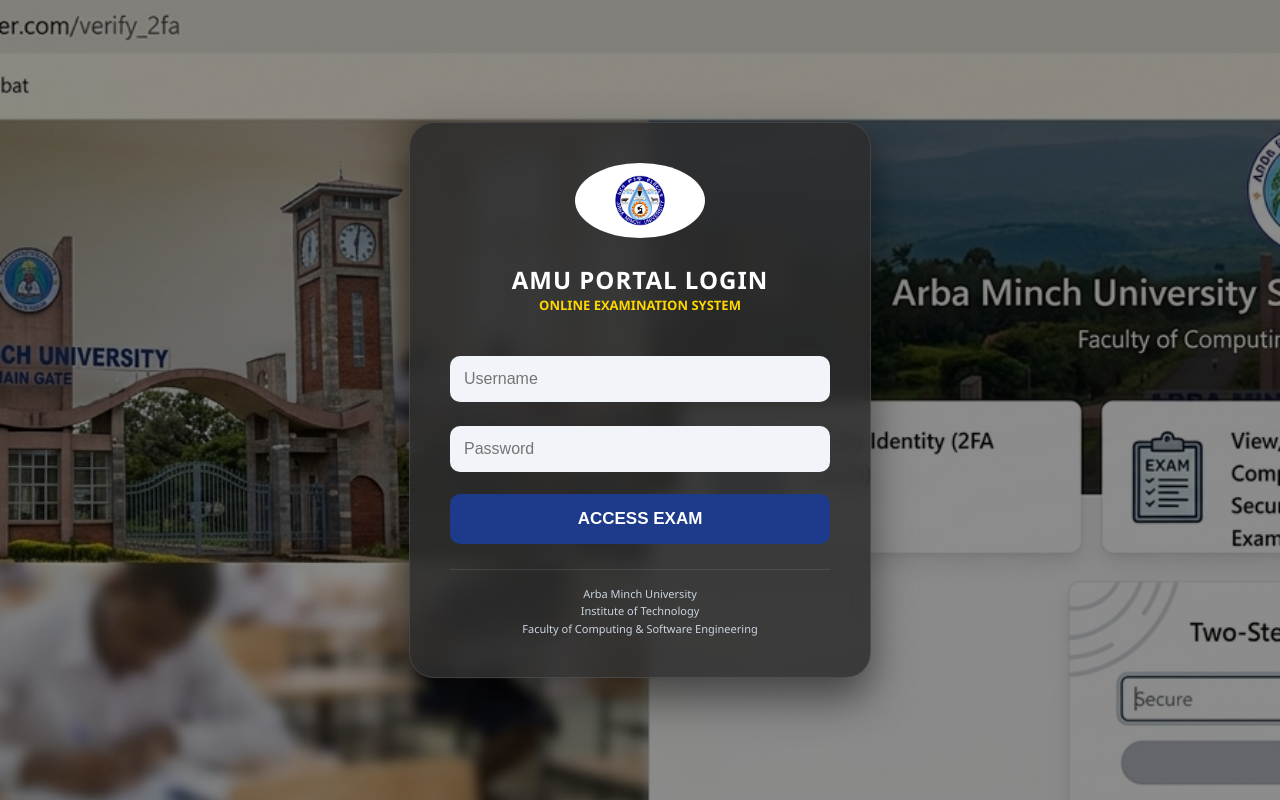
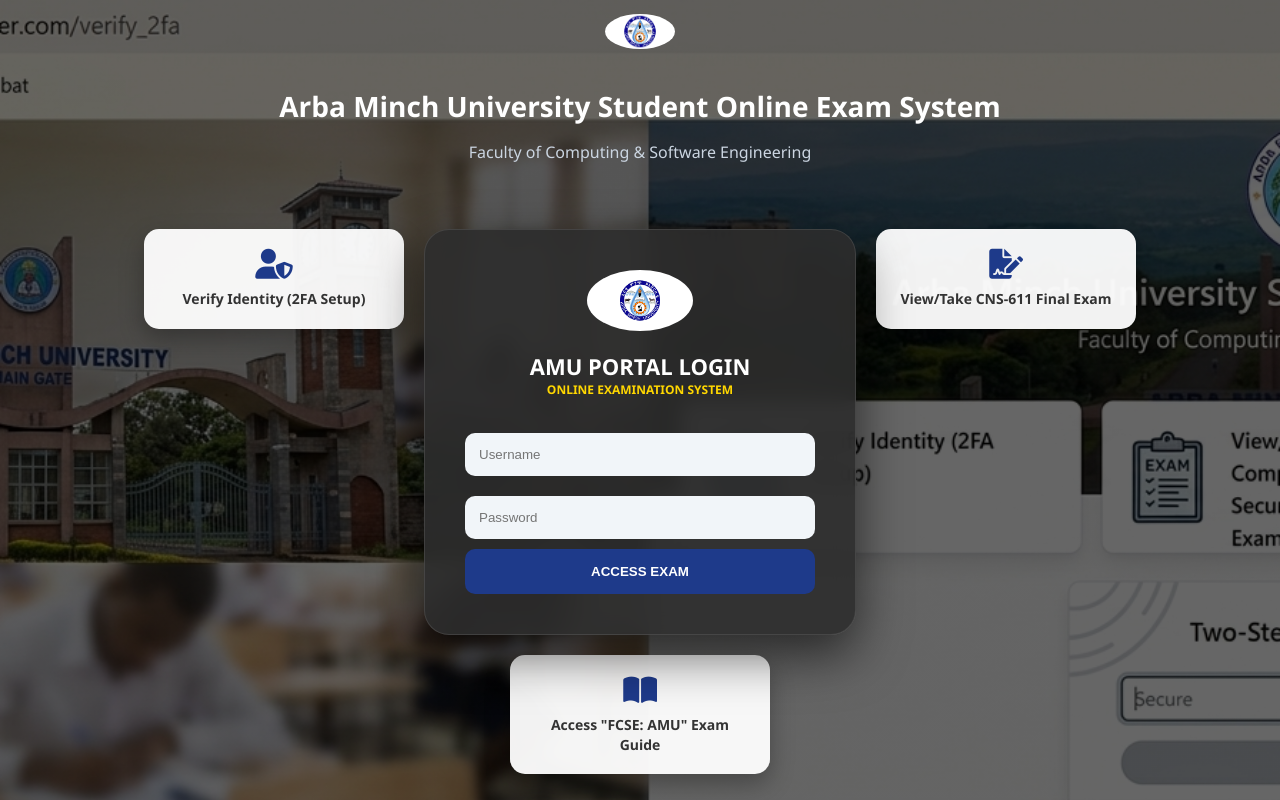
Before and after one commit to mesfinchalnew-creator/online-exam-system, a Flask app: page / in a window 1280 px wide. Run offline with Flask 3, Linux system fonts and the light colour scheme.

Commit message:
Update login.html

```diff
--- a/templates/login.html
+++ b/templates/login.html
@@ -2,54 +2,81 @@
 <html lang="en">
 <head>
     <meta charset="UTF-8">
+    <meta name="viewport" content="width=device-width, initial-scale=1.0">
     <title>AMU Student Online Exam System</title>
     <style>
         body {
             margin: 0;
             padding: 0;
-            font-family: 'Segoe UI', Tahoma, Geneva, Verdana, sans-serif;
-            /* የመረጥከው ዳራ እዚህ ይገባል */
-            background: linear-gradient(rgba(0, 0, 0, 0.45), rgba(0, 0, 0, 0.45)),
+            font-family: 'Segoe UI', sans-serif;
+            background: linear-gradient(rgba(0, 0, 0, 0.6), rgba(0, 0, 0, 0.6)),
                         url("{{ url_for('static', filename='background_new.jpg') }}") no-repeat center center fixed;
             background-size: cover;
             display: flex;
+            flex-direction: column;
+            align-items: center;
             justify-content: center;
-            align-items: center;
-            height: 100vh;
-            background-color: #2c3e50;
+            min-height: 100vh;
+            color: white;
         }
 
+        .header-section {
+            text-align: center;
+            margin-bottom: 30px;
+        }
+
+        .header-section h1 { font-size: 28px; margin: 10px 0; font-weight: 700; }
+        .header-section p { font-size: 16px; color: #cbd5e1; }
+
+        .main-container {
+            display: flex;
+            gap: 20px;
+            align-items: flex-start;
+            flex-wrap: wrap;
+            justify-content: center;
+            padding: 20px;
+        }
+
+        /* የመረጃ ካርዶች (Info Cards) */
+        .info-card {
+            background: rgba(255, 255, 255, 0.95);
+            color: #333;
+            padding: 20px;
+            border-radius: 15px;
+            width: 220px;
+            text-align: center;
+            box-shadow: 0 10px 25px rgba(0,0,0,0.3);
+            transition: 0.3s;
+        }
+        .info-card:hover { transform: translateY(-5px); }
+        .info-card i { font-size: 30px; color: #1e3a8a; display: block; margin-bottom: 10px; }
+        .info-card h4 { font-size: 14px; margin: 0; line-height: 1.4; }
+
+        /* የሎግኢን ካርድ */
         .login-card {
-            background: rgba(45, 45, 45, 0.85);
+            background: rgba(45, 45, 45, 0.9);
             backdrop-filter: blur(10px);
             padding: 40px;
             border-radius: 25px;
-            box-shadow: 0 20px 40px rgba(0,0,0,0.5);
-            width: 380px;
+            box-shadow: 0 20px 50px rgba(0,0,0,0.6);
+            width: 350px;
             text-align: center;
             border: 1px solid rgba(255, 255, 255, 0.1);
         }
 
-        .amu-logo {
-            width: 110px;
-            margin-bottom: 20px;
-            background: white;
-            padding: 10px;
-            border-radius: 50%;
-        }
+        .amu-logo { width: 90px; margin-bottom: 15px; background: white; padding: 8px; border-radius: 50%; }
 
-        h2 { color: white; margin: 0; font-weight: 800; font-size: 24px; letter-spacing: 1px; }
-        .sub-title { color: #ffd700; margin-bottom: 30px; font-size: 13px; font-weight: bold; text-transform: uppercase; }
+        h2 { color: white; margin: 0; font-size: 22px; }
+        .sub-title { color: #ffd700; margin-bottom: 25px; font-size: 12px; font-weight: bold; }
 
         input {
             width: 100%;
             padding: 14px;
-            margin: 12px 0;
+            margin: 10px 0;
             border-radius: 10px;
             border: none;
             background: #f1f5f9;
             box-sizing: border-box;
-            font-size: 16px;
         }
 
         button {
@@ -61,41 +88,48 @@
             border-radius: 10px;
             cursor: pointer;
             font-weight: bold;
-            font-size: 17px;
-            margin-top: 10px;
-            transition: 0.3s ease;
+            transition: 0.3s;
         }
+        button:hover { background: #2563eb; }
 
-        button:hover { background: #2563eb; transform: scale(1.02); }
-
-        .footer-text {
-            color: #cbd5e1;
-            font-size: 11px;
-            margin-top: 25px;
-            border-top: 1px solid rgba(255, 255, 255, 0.1);
-            padding-top: 15px;
-            line-height: 1.6;
-        }
     </style>
+    <link rel="stylesheet" href="https://cdnjs.cloudflare.com/ajax/libs/font-awesome/6.0.0/css/all.min.css">
 </head>
 <body>
+
+    <div class="header-section">
+        <img src="{{ url_for('static', filename='logo.png') }}" class="amu-logo" style="width: 70px; background: none;">
+        <h1>Arba Minch University Student Online Exam System</h1>
+        <p>Faculty of Computing & Software Engineering</p>
+    </div>
+
+    <div class="main-container">
+        <div class="info-card">
+            <i class="fas fa-user-shield"></i>
+            <h4>Verify Identity (2FA Setup)</h4>
+        </div>
+
         <div class="login-card">
             <img src="{{ url_for('static', filename='logo.png') }}" class="amu-logo" alt="AMU Logo">
-
             <h2>AMU PORTAL LOGIN</h2>
             <div class="sub-title">ONLINE EXAMINATION SYSTEM</div>
-
             <form action="/login" method="POST">
                 <input type="text" name="username" placeholder="Username" required>
                 <input type="password" name="password" placeholder="Password" required>
                 <button type="submit">ACCESS EXAM</button>
             </form>
+        </div>
 
-        <div class="footer-text">
-            Arba Minch University<br>
-            Institute of Technology<br>
-            Faculty of Computing & Software Engineering
+        <div class="info-card">
+            <i class="fas fa-file-signature"></i>
+            <h4>View/Take CNS-611 Final Exam</h4>
+        </div>
+
+        <div class="info-card">
+            <i class="fas fa-book-open"></i>
+            <h4>Access "FCSE: AMU" Exam Guide</h4>
         </div>
     </div>
+
 </body>
 </html>
```
Lines whose indentation alone changed are shown as unchanged.
